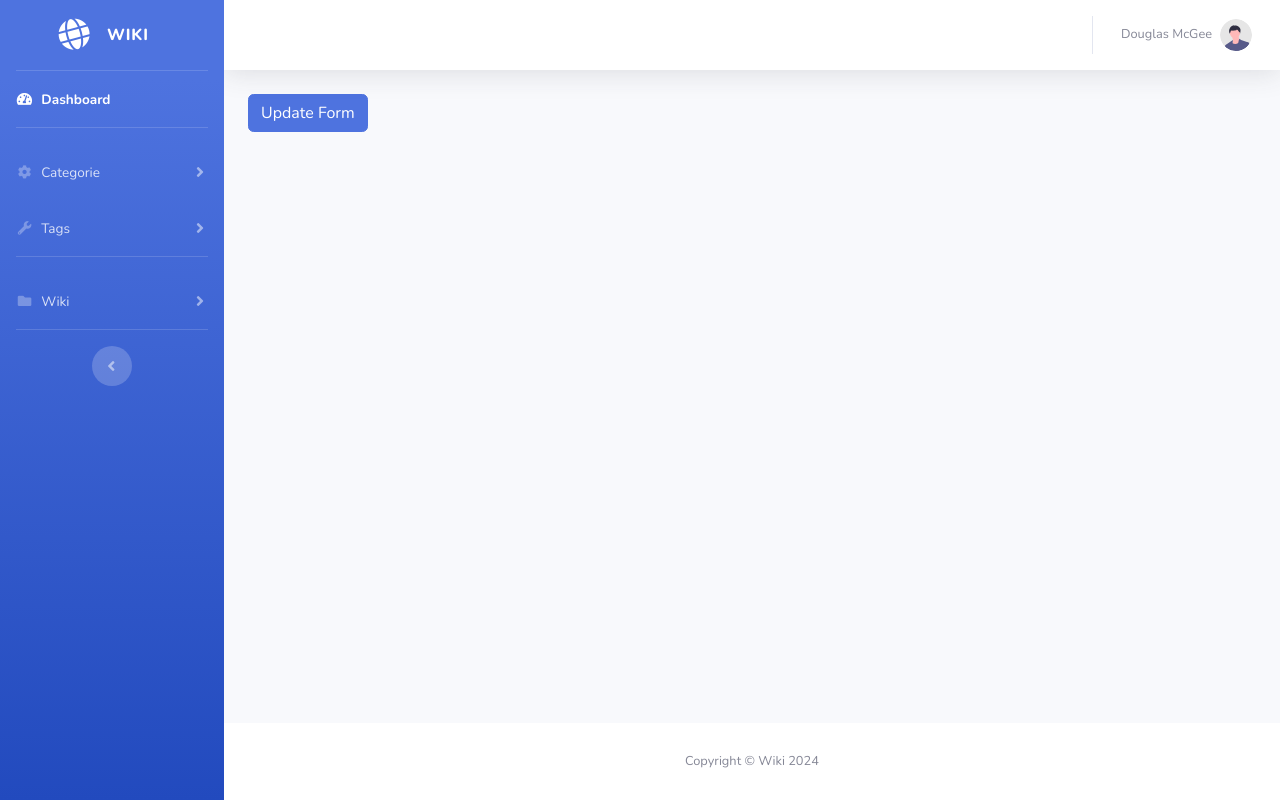
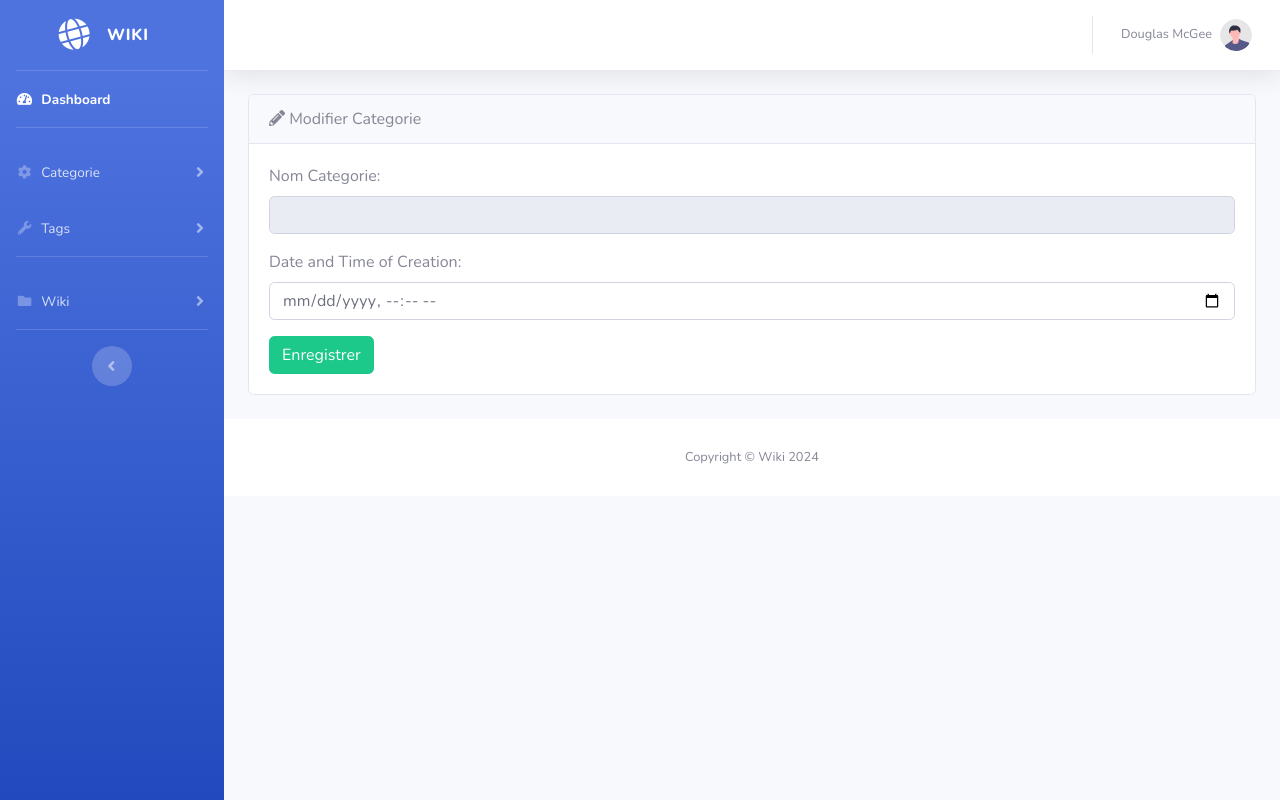
Before and after one commit to TERMOUSSI-LAMIAA/Wiki, a PHP site: template view/admin/updtCatgs.php in a window 1280 px wide. Run offline with PHP 8.4, Linux system fonts and the light colour scheme; the template is opened without the code that fills it, so the values that code supplies are empty.

Commit message:
updt catg

```diff
--- a/view/admin/addCatg.php
+++ b/view/admin/addCatg.php
@@ -238,7 +238,7 @@
                                     <input type="datetime-local" class="form-control" id="creationDatetime"
                                         name="cat_date" required>
                                 </div>
-                                <button type="submit" class="btn btn-primary">Ajouter</button>
+                                <button type="submit" class="btn btn-success">Ajouter</button>
                             </form>
                         </div>
                     </div>
--- a/view/admin/showCatgs.php
+++ b/view/admin/showCatgs.php
@@ -245,10 +245,8 @@
                                                 <td>
                                                     <?= $b->getCat_date(); ?>
                                                 </td>
-                                                <td><button class="btn btn-primary" data-toggle="modal"
-                                                        data-target="#updateFormModal">
-                                                        Update
-                                                    </button></td>
+                                                <td><a href="index.php?action=updateCatShow&nom_cat=<?= $b->getNom_cat() ?>"
+                                                        class="btn btn-primary">Update</a></td>
                                                 <td> <button class="btn btn-danger" data-toggle="modal"
                                                         data-target="#deleteConfirmationModal">
                                                         Delete
--- a/view/admin/updtCatgs.php
+++ b/view/admin/updtCatgs.php
@@ -12,16 +12,16 @@
     <title>SB Admin 2 - Tables</title>
 
     <!-- Custom fonts for this template -->
-    <link href="vendor/fontawesome-free/css/all.min.css" rel="stylesheet" type="text/css">
+    <link href="view\assets\vendor\fontawesome-free\css\all.min.css" rel="stylesheet" type="text/css">
     <link
         href="https://fonts.googleapis.com/css?family=Nunito:200,200i,300,300i,400,400i,600,600i,700,700i,800,800i,900,900i"
         rel="stylesheet">
 
     <!-- Custom styles for this template -->
-    <link href="css/sb-admin-2.min.css" rel="stylesheet">
+    <link href="view\assets\css\sb-admin-2.min.css" rel="stylesheet">
 
     <!-- Custom styles for this page -->
-    <link href="vendor/datatables/dataTables.bootstrap4.min.css" rel="stylesheet">
+    <link href="view\assets\vendor\datatables\dataTables.bootstrap4.min.css" rel="stylesheet">
 
 </head>
 
@@ -219,53 +219,33 @@
                 <!-- End of Topbar -->
 
                 <!-- Begin Page Content -->
-                <div class="container-fluid">
-
-                    <!-- Button to trigger update form -->
-                    <button class="btn btn-primary" data-toggle="modal" data-target="#updateFormModal">
-                        Update Form
-                    </button>
-
-                    <!-- Update Form Modal -->
-                    <div class="modal fade" id="updateFormModal" tabindex="-1" role="dialog"
-                        aria-labelledby="updateFormModalLabel" aria-hidden="true">
-                        <div class="modal-dialog" role="document">
-                            <div class="modal-content">
-                                <div class="modal-header">
-                                    <h5 class="modal-title" id="updateFormModalLabel">Update Form</h5>
-                                    <button class="close" type="button" data-dismiss="modal" aria-label="Close">
-                                        <span aria-hidden="true">&times;</span>
-                                    </button>
-                                </div>
-                                <div class="modal-body">
-
-                                    <!-- Update Form -->
-                                    <form id="updateForm" action="update_process.php" method="post">
-                                        <!-- Add your input fields for update here -->
-                                        <div class="form-group">
-                                            <label for="updateField1">Field 1:</label>
-                                            <input type="text" class="form-control" id="updateField1"
-                                                name="updateField1">
-                                        </div>
-                                        <!-- Add more fields as needed -->
-
-                                        <button type="submit" class="btn btn-primary">Update</button>
-                                    </form>
-                                    <!-- End Update Form -->
-
-                                </div>
-                                <div class="modal-footer">
-                                    <button class="btn btn-secondary" type="button" data-dismiss="modal">Close</button>
-                                </div>
-                            </div>
-                        </div>
-                    </div>
-                    <!-- End Update Form Modal -->
 
 
 
+                <div class="container-fluid">
+                    <!-- Add Category Form -->
+                    <div class="card mb-4">
+                        <div class="card-header">
+                            <i class="fas fa-pencil-alt"></i>
+                            Modifier Categorie
                         </div>
-                <!-- /.container-fluid -->
+                        <div class="card-body">
+                            <form id="addCategoryForm" action="index.php?action=updtCat" method="POST"
+                                enctype="multipart/form-data">
+                                <div class="form-group">
+                                    <label for="categoryName">Nom Categorie:</label>
+                                    <input type="text" class="form-control" id="categoryName" name="nom_cat" value="<?= $catg->getNom_cat() ?>" required readonly>
+                                </div>
+                                <div class="form-group">
+                                    <label for="creationDatetime">Date and Time of Creation:</label>
+                                    <input type="datetime-local" class="form-control" id="creationDatetime"
+                                        name="cat_date" value="<?= $catg->getCat_date() ?>"  required>
+                                </div>
+                                <button type="submit" class="btn btn-success">Enregistrer</button>
+                            </form>
+                        </div>
+                    </div>
+                    <!-- End Add Category Form -->
 
                 </div>
                 <!-- End of Main Content -->
@@ -312,21 +292,22 @@
         </div>
 
          <!-- Bootstrap core JavaScript-->
-    <script src="vendor/jquery/jquery.min.js"></script>
-    <script src="vendor/bootstrap/js/bootstrap.bundle.min.js"></script>
+         <script src="view\assets\vendor\jquery\jquery.min.js"></script>
+        <script src="view\assets\vendor\bootstrap\js\bootstrap.bundle.min.js"></script>
 
         <!-- Core plugin JavaScript-->
-    <script src="vendor/jquery-easing/jquery.easing.min.js"></script>
+        <script src="view\assets\vendor\jquery-easing\jquery.easing.min.js"></script>
 
         <!-- Custom scripts for all pages-->
-    <script src="js/sb-admin-2.min.js"></script>
+        <script src="view\assets\js\sb-admin-2.min.js"></script>
 
         <!-- Page level plugins -->
-    <script src="vendor/datatables/jquery.dataTables.min.js"></script>
-    <script src="vendor/datatables/dataTables.bootstrap4.min.js"></script>
+        <script src="view\assets\vendor\datatables\jquery.dataTables.min.js"></script>
+        <script src="view\assets\vendor\datatables\dataTables.bootstrap4.min.js"></script>
 
         <!-- Page level custom scripts -->
-    <script src="js/demo/datatables-demo.js"></script>
+        <script src="view\assets\js\demo\datatables-demo.js"></script>
+
 
 </body>
 
```
Also changed, not shown: controller/categorieController.php (+22 -0 lines), index.php (+6 -6 lines), model/categorieDAO.php (+31 -57 lines). Lines whose indentation alone changed are shown as unchanged.
